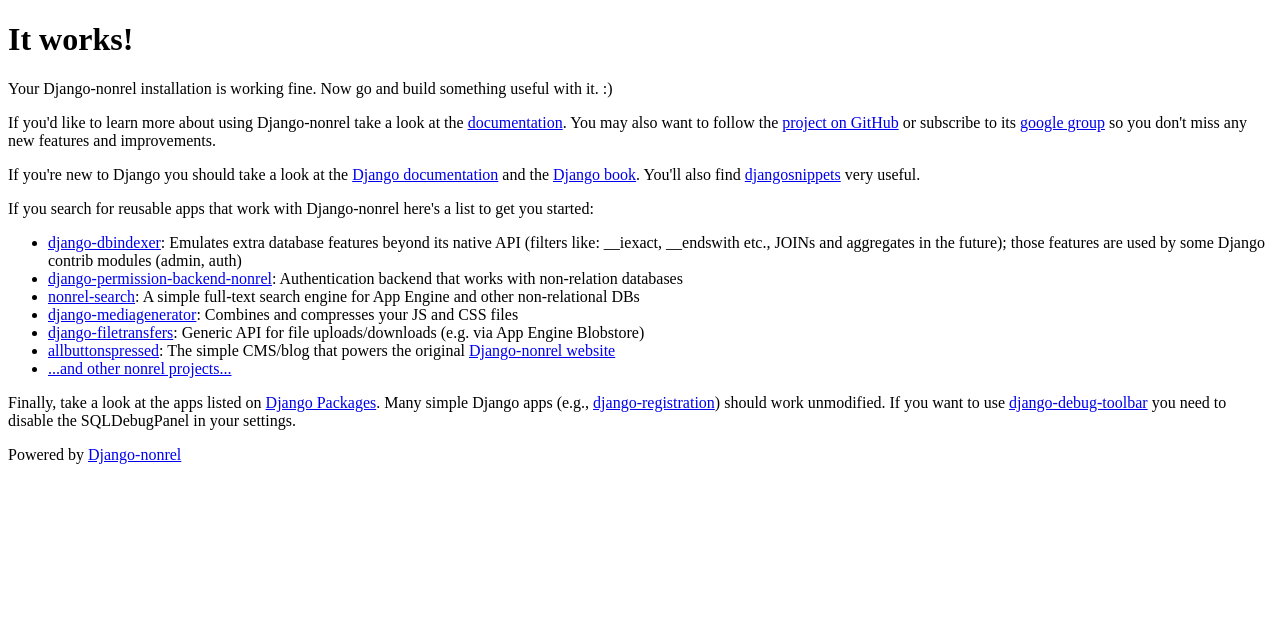
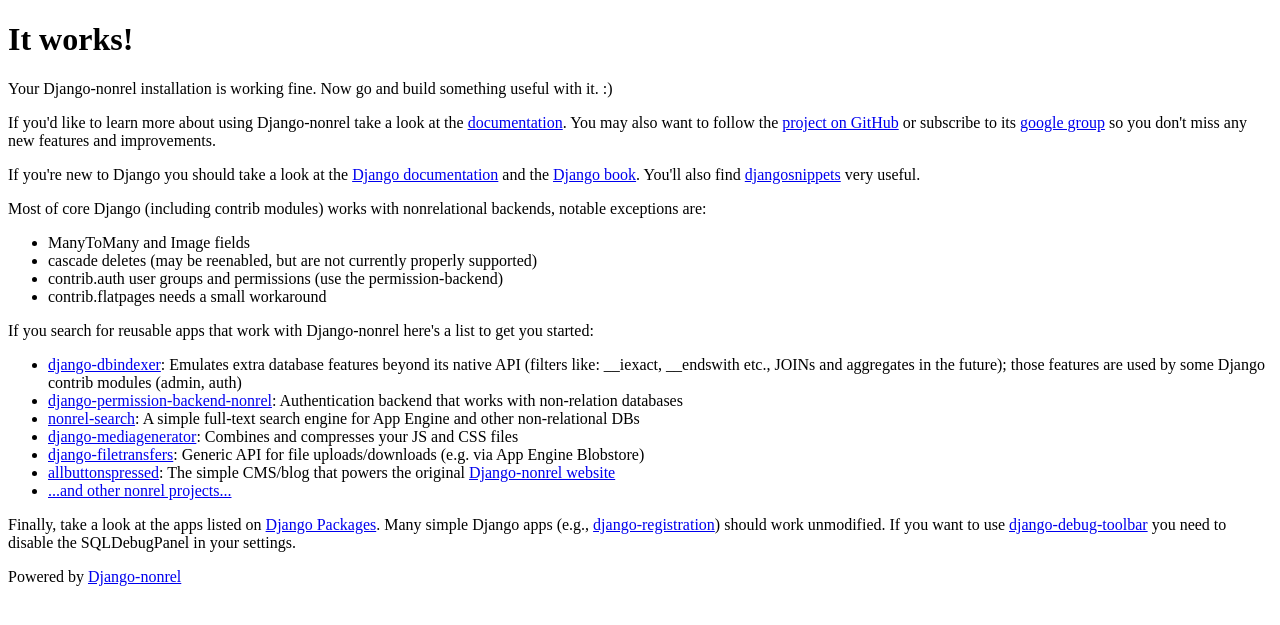
Before and after one commit to django-nonrel/django-testapp, a Django app: template templates/home.html in a window 1280 px wide. Shown: the part 26-651 px from the top of the page. Run offline with Django 3.2, Linux system fonts and the light colour scheme; the template is opened without the code that fills it, so the values that code supplies are empty; parts of the project's set-up code (start-up, migrations or seed data) failed here and were passed over.

Commit message:
Added a short listing of unsupported base features.

```diff
--- a/templates/home.html
+++ b/templates/home.html
@@ -18,6 +18,17 @@
 </p>
 
 <p>
+Most of core Django (including contrib modules) works with nonrelational backends, notable exceptions are:
+</p>
+
+<ul>
+  <li>ManyToMany and Image fields</li>
+  <li>cascade deletes (may be reenabled, but are not currently properly supported)</li>
+  <li>contrib.auth user groups and permissions (use the permission-backend)</li>
+  <li>contrib.flatpages needs a small workaround</li>
+</ul>
+
+<p>
 If you search for reusable apps that work with Django-nonrel here's a list to get you started:
 </p>
 
```
